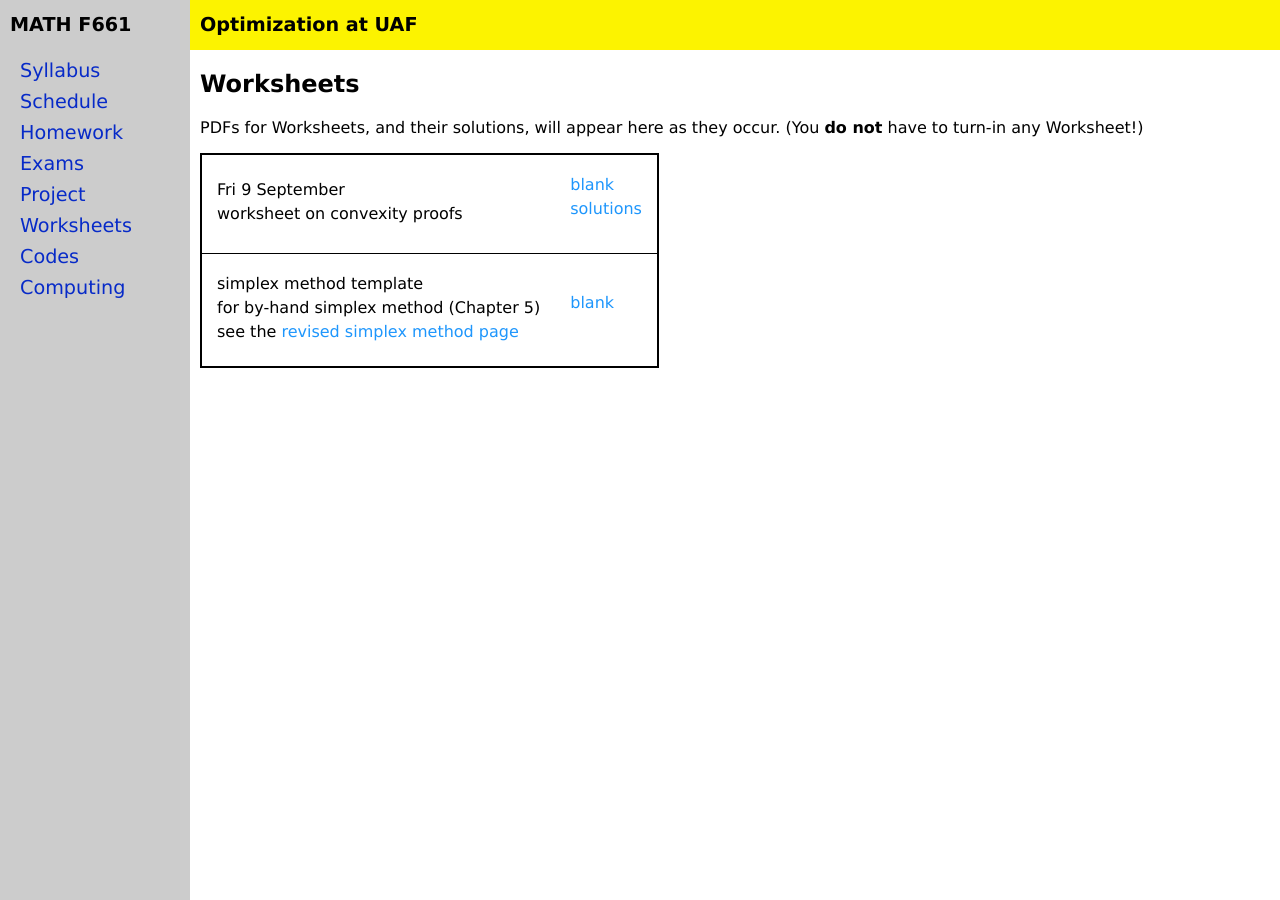
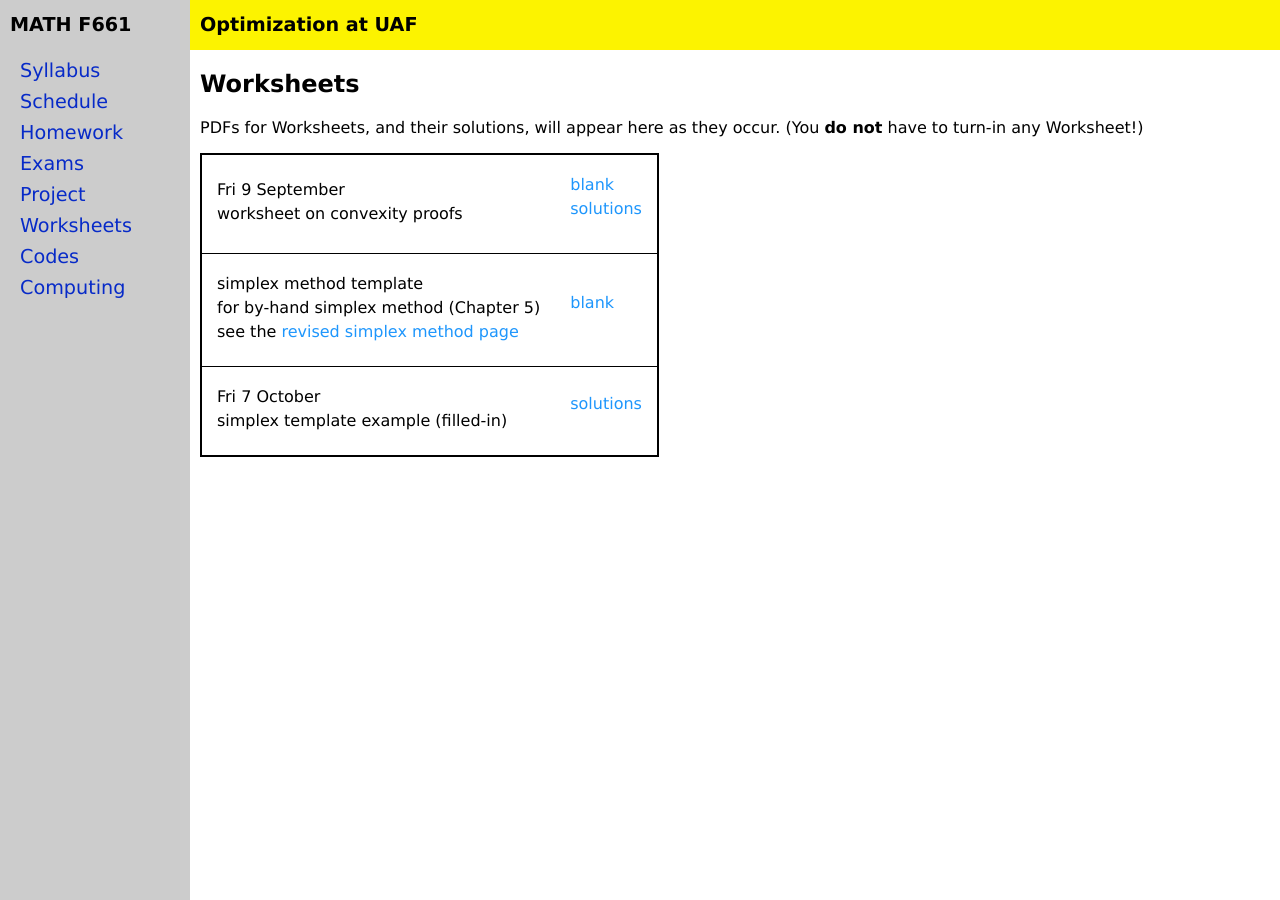
Before and after one commit to bueler/opt, a Jekyll site: the page built from worksheets.md, in a window 1280 px wide. Built offline with Jekyll 4.4.1, drawn with Linux system fonts in a browser that asks for light colours.

Commit message:
post example template

```diff
--- a/_data/worksheets.yml
+++ b/_data/worksheets.yml
@@ -9,3 +9,6 @@ worksheets:
   description: for by-hand simplex method (Chapter 5)
   more: see the <a href="https://en.wikipedia.org/wiki/Revised_simplex_method">revised simplex method page</a>
   blank: simplextemplate.pdf
+- name: Fri 7 October
+  description: simplex template example (filled-in)
+  solutions: 7octfilledtemplate.pdf
```
Also changed, not shown: 1 other file.
